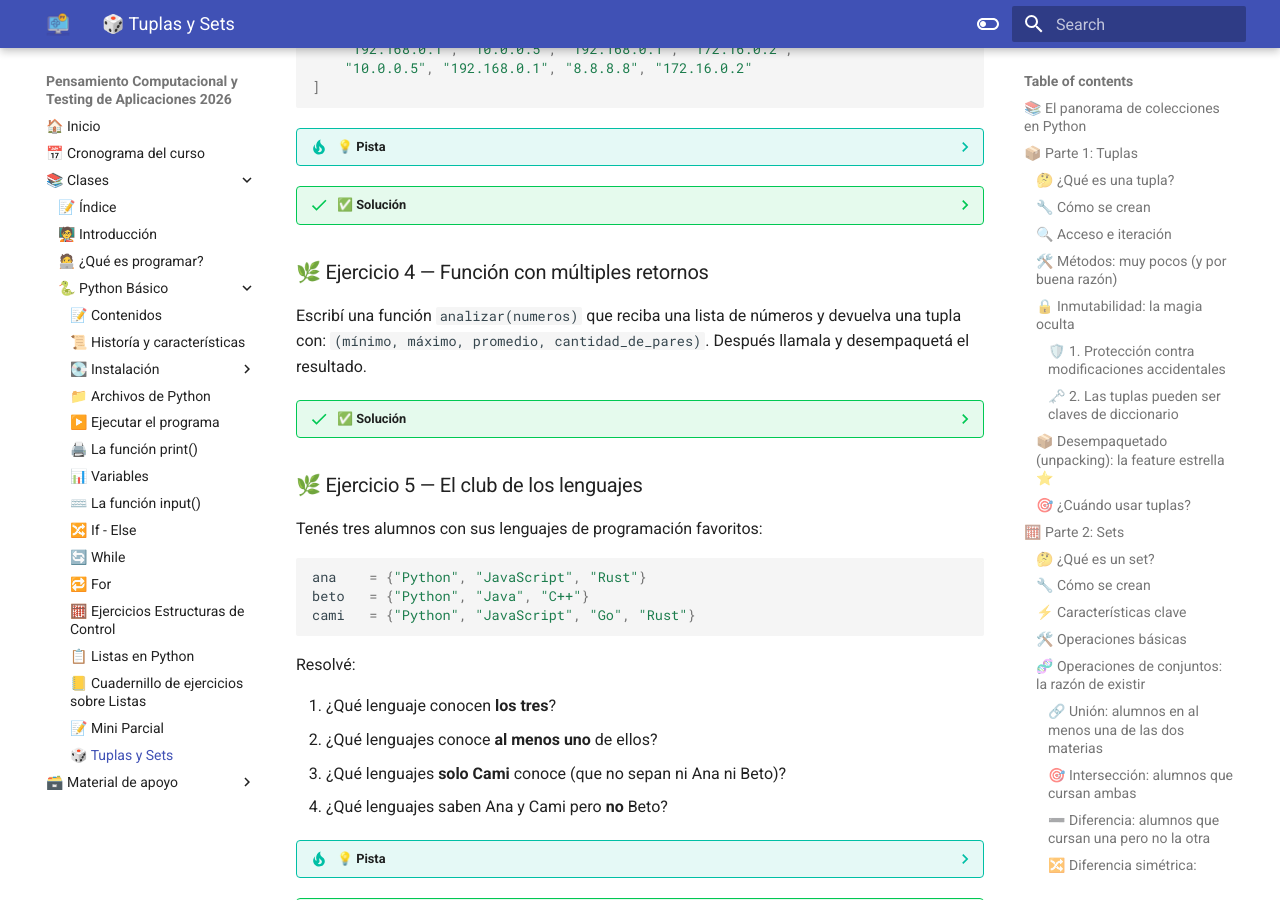
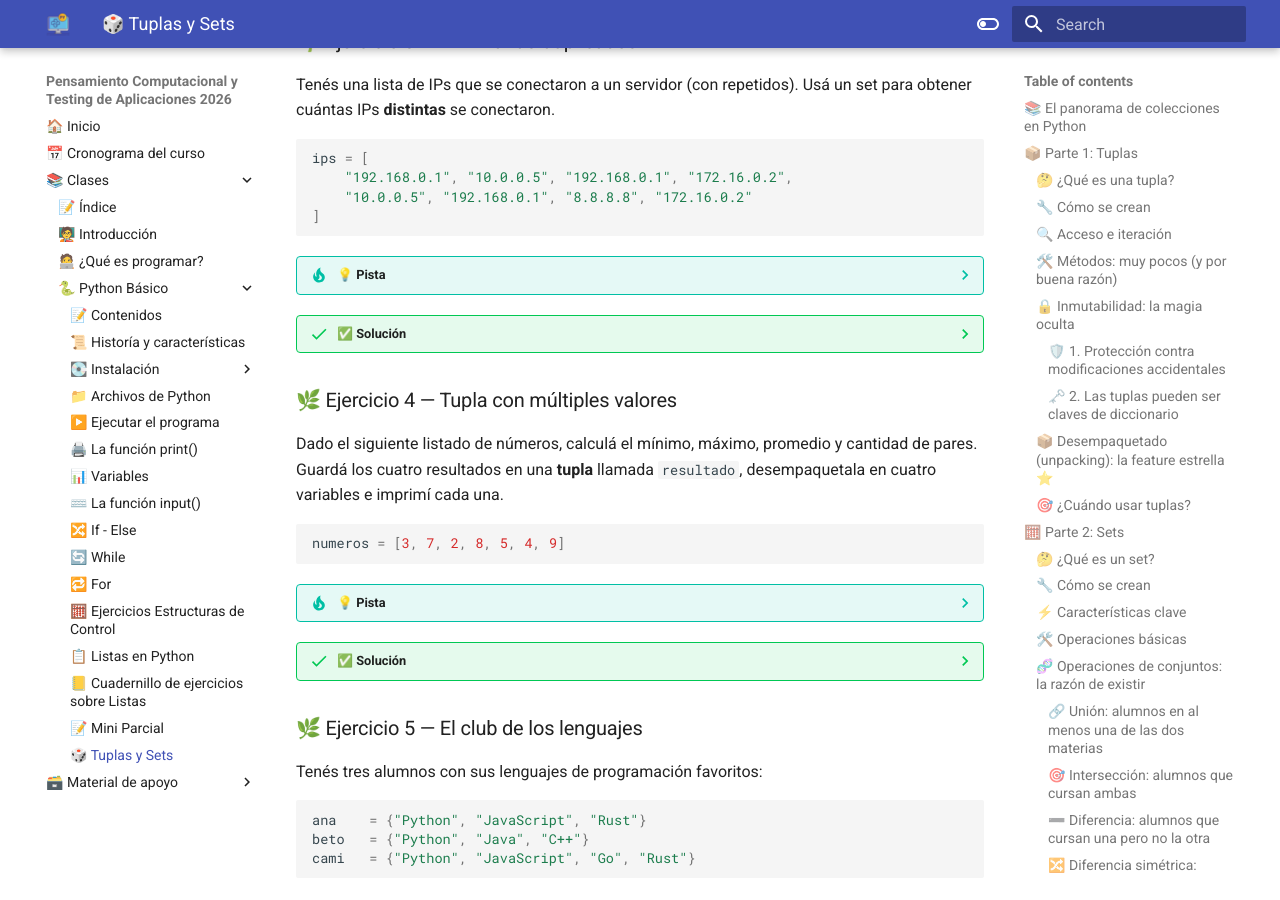
Before and after one commit to MaxiNunez24/pensamiento-computacional-testing-2026, an MkDocs documentation site: the page built from docs/clases/python/tuplas_sets.md, in a window 1280 px wide and 900 px high, scrolled down 10961 px. Built offline with MkDocs 1.6.1 and Material for MkDocs 9.7.7, drawn with Linux system fonts in a browser that asks for light colours; some of the changed text lies outside the part shown.

Commit message:
fix ejercicio tuplas

````diff
--- a/docs/clases/python/tuplas_sets.md
+++ b/docs/clases/python/tuplas_sets.md
@@ -156,6 +156,9 @@ La inmutabilidad de las tuplas tiene **dos consecuencias importantes**:
 
 #### 🛡️ 1. Protección contra modificaciones accidentales
 
+!!! note "👀 Adelanto"
+    Este ejemplo usa funciones, que vemos la semana que viene. Por ahora leelo como pseudocódigo y fijate en la idea principal.
+
 ```python
 def imprimir_punto(p):
     p[0] = 999  # Si p fuera lista, esto modificaría el original (¡efecto colateral!)
@@ -218,19 +221,6 @@ Esto se usa **muchísimo** en Python real. Mirá los casos típicos:
 
     Internamente Python crea la tupla `(b, a)` y la desempaqueta en `a, b`. ✨
 
-=== "🎁 Funciones que devuelven múltiples valores"
-
-    Una función puede "devolver dos cosas" usando una tupla:
-
-    ```python
-    def estadisticas(numeros):
-        return min(numeros), max(numeros), sum(numeros) / len(numeros)
-
-    minimo, maximo, promedio = estadisticas([3, 7, 2, 9, 4])
-    print(minimo, maximo, promedio)  # 2 9 5.0
-    ```
-
-    Acá `estadisticas` devuelve una tupla de 3 elementos, y los desempaquetamos en 3 variables.
 
 === "🔁 Iteración sobre listas de tuplas"
 
@@ -259,6 +249,19 @@ Esto se usa **muchísimo** en Python real. Mirá los casos típicos:
     for i, palabra in enumerate(palabras):
         print(f"{i}: {palabra}")
     ```
+=== "🎁 Funciones que devuelven múltiples valores"
+
+    Una función puede "devolver dos cosas" usando una tupla:
+
+    ```python
+    def estadisticas(numeros):
+        return min(numeros), max(numeros), sum(numeros) / len(numeros)
+
+    minimo, maximo, promedio = estadisticas([3, 7, 2, 9, 4])
+    print(minimo, maximo, promedio)  # 2 9 5.0
+    ```
+
+    Acá `estadisticas` devuelve una tupla de 3 elementos, y los desempaquetamos en 3 variables.
 
 ### 🎯 ¿Cuándo usar tuplas?
 
@@ -466,7 +469,7 @@ print(una_sola)  # {'Ana', 'Beto', 'Eva', 'Franco'}
 
 | Operación | Operador | Método | Significado |
 |-----------|----------|--------|-------------|
-| Unión | `A \| B` | `A.union(B)` | En A **o** en B |
+| Unión | `A | B` | `A.union(B)` | En A **o** en B |
 | Intersección | `A & B` | `A.intersection(B)` | En A **y** en B |
 | Diferencia | `A - B` | `A.difference(B)` | En A pero **no** en B |
 | Diferencia simétrica | `A ^ B` | `A.symmetric_difference(B)` | En **una sola** (no ambas) |
@@ -520,8 +523,8 @@ graph TD
     B -->|Sí| D{¿Va a cambiar?}
     C -->|No| E[🧮 Set]
     C -->|Sí| F[📋 Lista o 📦 Tupla<br/>según mutabilidad]
+    D -->|No| H[📦 Tupla]
     D -->|Sí| G[📋 Lista]
-    D -->|No| H[📦 Tupla]
 ```
 
 ### 🌟 Ejemplos del mundo real
@@ -613,20 +616,32 @@ ips = [
     # {'192.168.0.1', '10.0.0.5', '172.16.0.2', '8.8.8.8'}
     ```
 
-### 🌿 Ejercicio 4 — Función con múltiples retornos
+### 🌿 Ejercicio 4 — Tupla con múltiples valores
 
-Escribí una función `analizar(numeros)` que reciba una lista de números y devuelva una tupla con: `(mínimo, máximo, promedio, cantidad_de_pares)`. Después llamala y desempaquetá el resultado.
+Dado el siguiente listado de números, calculá el mínimo, máximo, promedio y cantidad de pares. Guardá los cuatro resultados en una **tupla** llamada `resultado`, desempaquetala en cuatro variables e imprimí cada una.
+
+```python
+numeros = [3, 7, 2, 8, 5, 4, 9]
+```
+
+??? tip "💡 Pista"
+    Usá `min()`, `max()`, `sum()` y `len()` para calcular cada valor. Para contar pares podés iterar con un `for` y un `if n % 2 == 0`.
 
 ??? success "✅ Solución"
     ```python
-    def analizar(numeros):
-        minimo = min(numeros)
-        maximo = max(numeros)
-        promedio = sum(numeros) / len(numeros)
-        cant_pares = sum(1 for n in numeros if n % 2 == 0)
-        return minimo, maximo, promedio, cant_pares
+    numeros = [3, 7, 2, 8, 5, 4, 9]
 
-    mn, mx, prom, pares = analizar([3, 7, 2, 8, 5, 4, 9])
+    minimo = min(numeros)
+    maximo = max(numeros)
+    promedio = sum(numeros) / len(numeros)
+    cant_pares = 0
+    for n in numeros:
+        if n % 2 == 0:
+            cant_pares += 1
+
+    resultado = (minimo, maximo, promedio, cant_pares)
+
+    mn, mx, prom, pares = resultado
     print(f"Min: {mn}, Max: {mx}, Promedio: {prom:.2f}, Pares: {pares}")
     # Min: 2, Max: 9, Promedio: 5.43, Pares: 3
     ```
````
